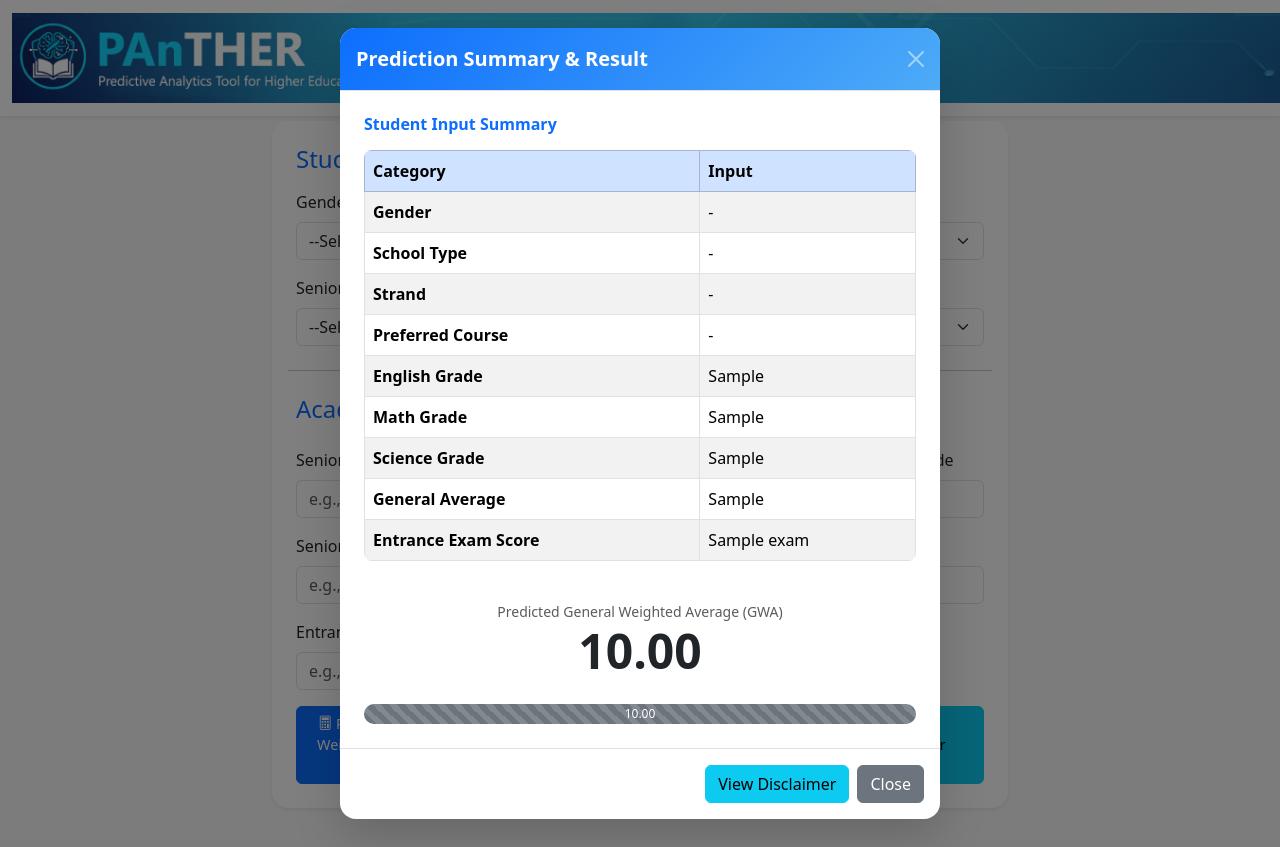
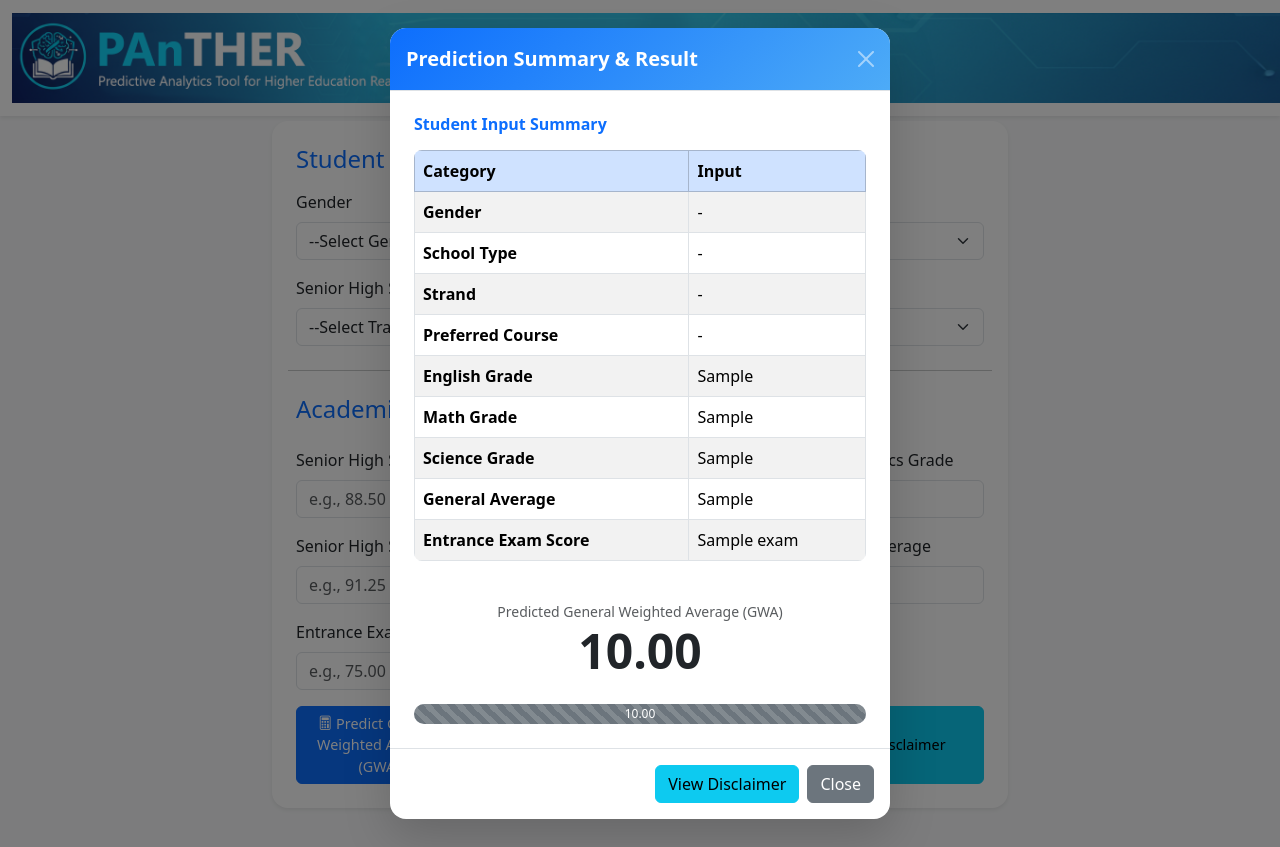
Before and after one commit to Breymar34/AcadGWAlytics, a Flask app: template templates/index.html in a window 1280 px wide. Run offline with Flask 3, Linux system fonts and the light colour scheme; the template is opened without the code that fills it: most values are stand-ins (such as "Sample title", 1, 10 or a date in 2020); parts of the project's set-up code (start-up, migrations or seed data) failed here and were passed over.

Commit message:
updated the width

```diff
--- a/app.py
+++ b/app.py
@@ -90,5 +90,5 @@ def home():
 
 # Important for Vercel
 if __name__ == "__main__":
-#app.run(debug=True, port=5001)
+# app.run(debug=True, port=5001)
  app.run()
--- a/templates/index.html
+++ b/templates/index.html
@@ -288,7 +288,7 @@
 
 <!-- Prediction Result Modal -->
 <div class="modal fade" id="resultModal" tabindex="-1" aria-labelledby="resultModalLabel" aria-hidden="true">
-  <div class="modal-dialog modal-dialog-centered modal-lg" style="width: 600px;">
+  <div class="modal-dialog modal-dialog-centered modal-lg" style="width: 500px;">
     <div class="modal-content shadow-lg border-0 rounded-4">
       <div class="modal-header result-header rounded-top-4">
         <h5 class="modal-title fw-bold" id="resultModalLabel">Prediction Summary & Result</h5>
```
